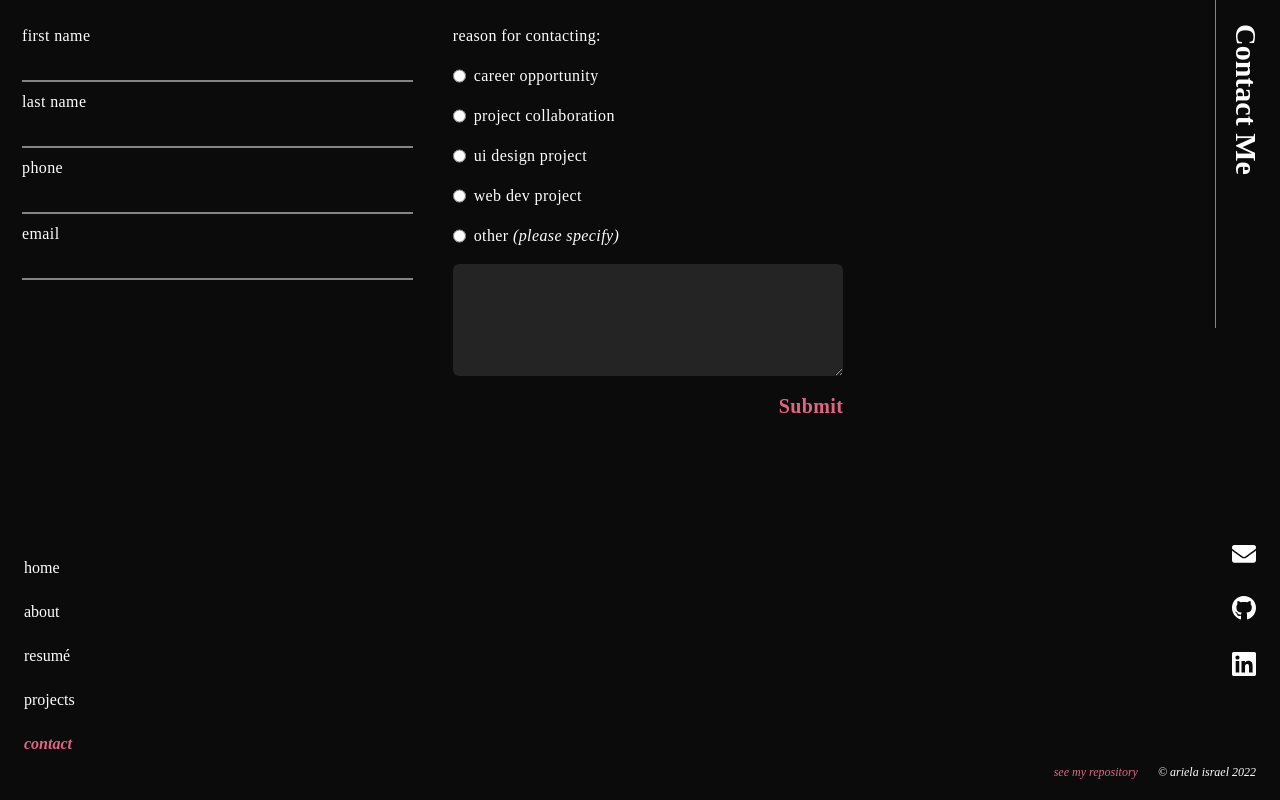
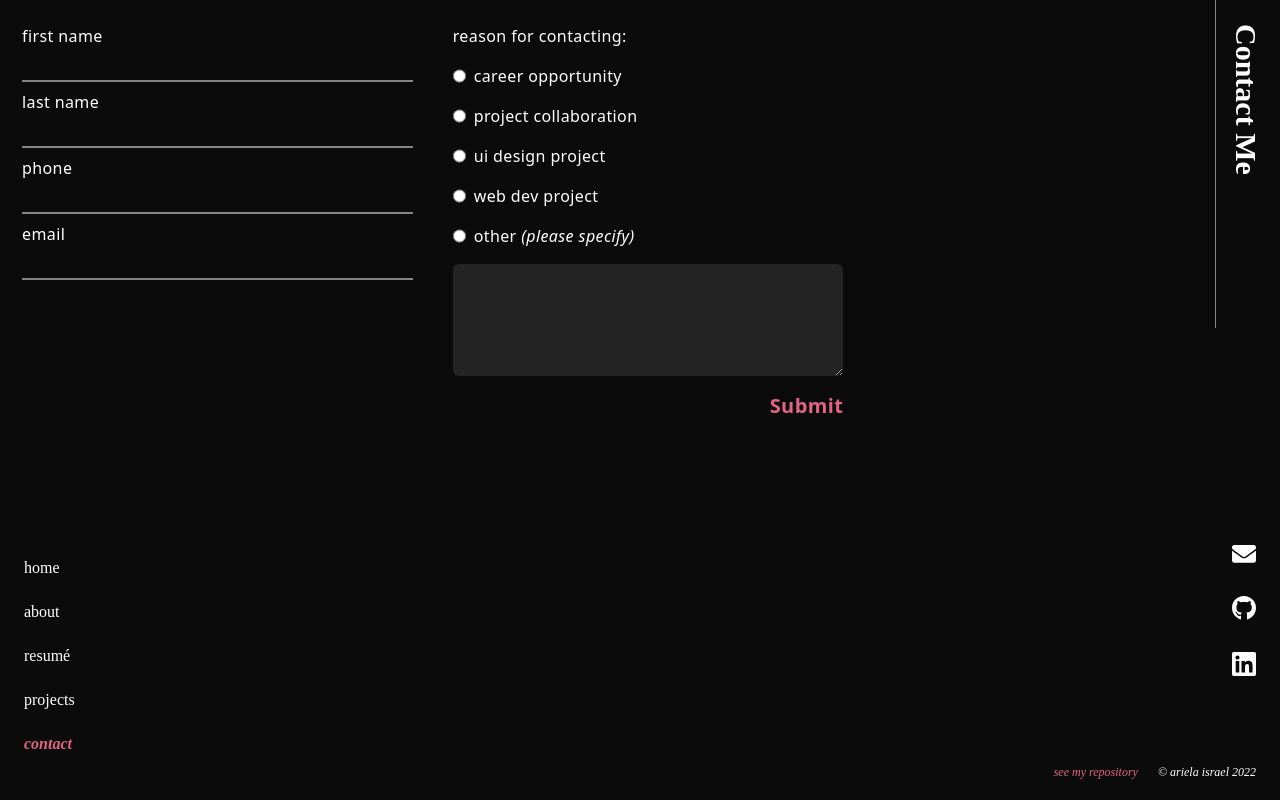
Before and after one commit to ariicodes/portfolio-2022, a React (Create React App) app: page /contact in a window 1280 px wide. Built offline with nearby package versions, Linux system fonts and the light colour scheme.

Commit message:
font changed and font weight changed on text input

```diff
--- a/src/components/ContactForm.js
+++ b/src/components/ContactForm.js
@@ -1,10 +1,10 @@
 const ContactForm = () => {
 	return (
-		<div className='font-PF w-8/12 pt-6 pl-6 pr-2 text-sm absolute right-1/3 leading-5 tracking-wide md:-left-0.5 lg:text-base lg:w-8/12 lg:mr-40'>
+		<div className='font-Urbanist w-8/12 pt-6 pl-6 pr-2 text-sm absolute right-1/3 leading-5 tracking-wide md:-left-0.5 lg:text-base lg:w-8/12 lg:mr-40'>
 			<form
 				className='flex flex-col gap-6 lg:flex-row lg:gap-10'
 				action='https://formspree.io/f/mzbwgkwj'
-				method="POST"
+				method='POST'
 			>
 				<div className='flex flex-col gap-2 lg:w-7/12'>
 					<label htmlFor='first-name'>first name</label>
@@ -86,14 +86,14 @@ const ContactForm = () => {
 						</label>
 					</div>
 					<textarea
-						className='bg-white/10 border-none border-white/50 outline-none caret-tufts-blue rounded-md p-2'
+						className='bg-white/10 border-none border-white/50 outline-none caret-tufts-blue rounded-md p-2 font-light'
 						name='contact-reason'
 						id='other-details'
 						cols='30'
 						rows='4'
 					></textarea>
 					<input
-						className='font-black font-PFSC text-lg text-right text-blush hover:text-cerise active:text-cerise focus:text-cerise lg:text-xl'
+						className='font-black font-Urbanist text-lg text-right text-blush hover:text-cerise active:text-cerise focus:text-cerise lg:text-xl'
 						type='submit'
 						value='Submit'
 					/>
```
